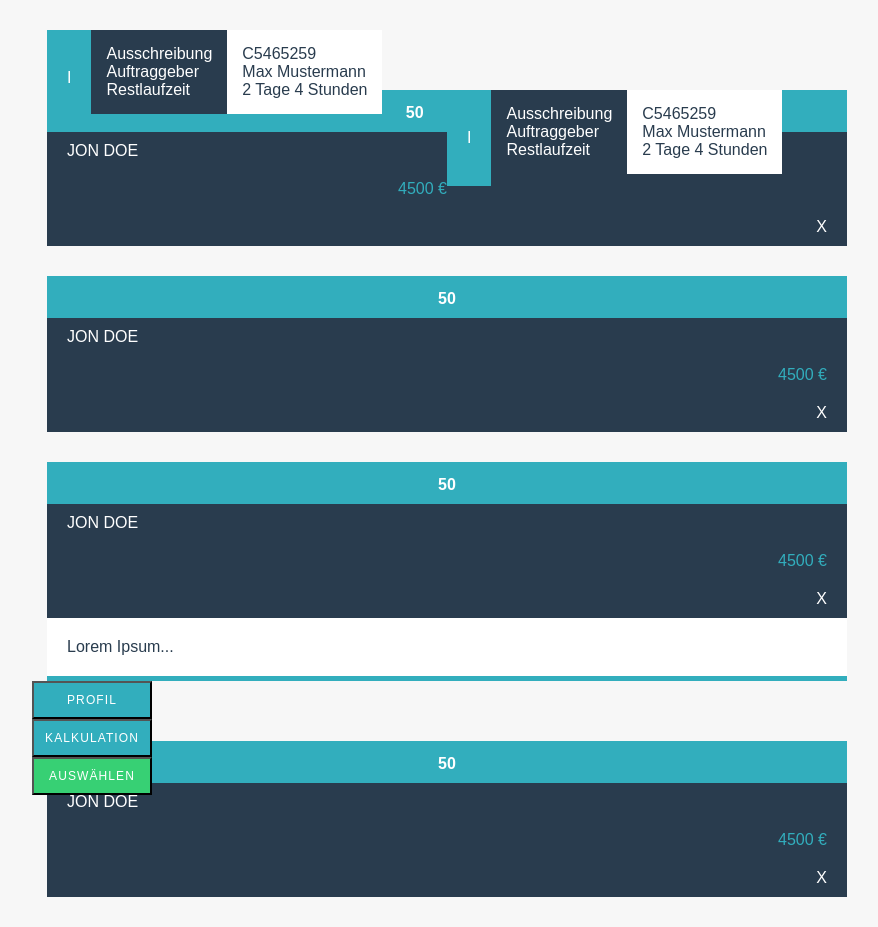
After one commit to Joekant/calculi, a PHP site: page /compare.html in a window 1280 px wide. The commit adds this page. Shown: the whole page, without its empty margins (193-1071 px from the left). Run offline with PHP 8.4, Linux system fonts and the light colour scheme; style sheets or scripts are compiled from the project's sources.

Commit message:
Update
- started with compare.html
- improved login.html

```diff
--- /dev/null
+++ b/html/compare.html
@@ -0,0 +1,114 @@
+<!doctype html>
+<html class="no-js" lang="en">
+  <head>
+    <meta charset="utf-8" />
+    <meta name="viewport" content="width=device-width, initial-scale=1.0" />
+    <title>Calculi - Landingpage</title>
+    <link rel="stylesheet" href="css/normalize.css" />
+
+    <link href='http://fonts.googleapis.com/css?family=Lato:100,200,300,400,700' rel='stylesheet' type='text/css'>
+
+    <link rel="stylesheet" href="css/foundation.css" />
+    <link rel="stylesheet" href="css/app.css" />
+    <script src="js/vendor/modernizr.js"></script>
+  </head>
+  <body>
+
+  <div class="container">
+
+
+     <div class="row">
+       <div class="medium-6 columns info half-padding">
+         <div class="box">
+           <div class="icon">I</div>
+           <div class="text">
+              Ausschreibung<br />
+              Auftraggeber<br />
+              Restlaufzeit<br />
+            </div>
+            <div class="value">
+              C5465259<br />
+              Max Mustermann<br />
+              2 Tage 4 Stunden<br />
+            </div>
+         </div>
+       </div>
+
+       <div class="medium-6 columns statistic half-padding">
+         <div class="box">
+           <div class="icon">I</div>
+           <div class="text">
+              Ausschreibung<br />
+              Auftraggeber<br />
+              Restlaufzeit<br />
+            </div>
+            <div class="value">
+              C5465259<br />
+              Max Mustermann<br />
+              2 Tage 4 Stunden<br />
+            </div>
+         </div>
+       </div>
+     </div>
+
+
+    <div class="item half-margin">
+     <div class="row">
+      <div class="medium-1 columns rating">50</div>
+      <div class="small-6 columns name">Jon Doe</div>
+      <div class="small-4 columns price">4500 €</div>
+      <div class="small-1 columns marker">X</div>
+     </div>
+    </div>
+
+    <div class="item half-margin">
+     <div class="row">
+      <div class="medium-1 columns rating">50</div>
+      <div class="small-6 columns name">Jon Doe</div>
+      <div class="small-4 columns price">4500 €</div>
+      <div class="small-1 columns marker">X</div>
+     </div>
+    </div>
+
+    <div class="item half-margin">
+     <div class="row">
+      <div class="medium-1 columns rating">50</div>
+      <div class="small-6 columns name">Jon Doe</div>
+      <div class="small-4 columns price">4500 €</div>
+      <div class="small-1 columns marker">X</div>
+     </div>
+      <div class="collapsed">
+      Lorem Ipsum...
+        <div class="buttons">
+          <div class="row">
+             <div class="small-4 columns"><button>Profil</button></div>
+             <div class="small-4 columns"><button>Kalkulation</button></div>
+             <div class="small-4 columns"><button class="green">Auswählen</button></div>
+           </div>
+        </div>
+      </div>
+    </div>
+
+
+
+    <div class="item half-margin">
+     <div class="row">
+      <div class="medium-1 columns rating">50</div>
+      <div class="small-6 columns name">Jon Doe</div>
+      <div class="small-4 columns price">4500 €</div>
+      <div class="small-1 columns marker">X</div>
+     </div>
+    </div>
+
+
+  </div>
+
+
+
+    <script src="js/vendor/jquery.js"></script>
+    <script src="js/foundation.min.js"></script>
+    <script>
+      $(document).foundation();
+    </script>
+  </body>
+</html>
--- a/html/css/app.css
+++ b/html/css/app.css
@@ -34,7 +34,7 @@ p {
 a:hover {
   color: #32aebd; }
 
-.button {
+button {
   background-color: #32aebd;
   color: white;
   margin: 0;
@@ -61,6 +61,10 @@ a:hover {
 .half-padding {
   padding-top: 30px;
   padding-bottom: 30px; }
+
+.half-margin {
+  margin-top: 30px;
+  margin-bottom: 30px; }
 
 .margin-top {
   margin-top: 60px; }
@@ -105,18 +109,17 @@ footer {
     width: 70px; }
   footer #social {
     margin-top: 35px;
-    text-align: right;
     text-transform: lowercase; }
+  footer #link {
+    margin-top: 35px;
+    text-transform: lowercase;
+    padding-bottom: 20px; }
+  footer a {
+    margin-left: 20px;
+    color: #f7f7f7; }
   footer span {
     color: #f7f7f7;
     padding-top: 20px; }
-  footer #link {
-    margin-top: 35px;
-    text-transform: lowercase;
-    text-align: left; }
-  footer a {
-    margin-left: 20px;
-    color: #f7f7f7; }
   footer #copyright {
     font-size: 0.8em;
     margin-top: 15px;
@@ -172,7 +175,7 @@ footer {
     line-height: 1; }
 
 /* -----------------------------------------
-   Loginform
+   Login Styles
 ----------------------------------------- */
 #login {
   width: 300px; }
@@ -183,7 +186,9 @@ footer {
     text-transform: uppercase;
     color: #565656; }
   #login #loginbutton {
-    width: 100%; }
+    width: 100%;
+    background-color: #32aebd;
+    text-transform: uppercase; }
   #login #loginlinks {
     text-transform: lowercase;
     font-size: 0.9em;
@@ -212,3 +217,69 @@ footer {
     background-color: #f7f7f7;
     border-bottom: 2px solid #32aebd;
     box-shadow: none; }
+
+/* -----------------------------------------
+   Compare Styles
+----------------------------------------- */
+.container {
+  max-width: 800px;
+  margin: 0px auto; }
+
+.box {
+  width: 400px; }
+  .box .icon,
+  .box .text,
+  .box .value {
+    float: left;
+    padding: 15px; }
+  .box .icon {
+    color: white;
+    background-color: #32aebd;
+    padding: 39px 20px; }
+  .box .text {
+    color: white;
+    background-color: #293c4e; }
+  .box .value {
+    background-color: white;
+    color: #293c4e; }
+
+.statistic {
+  float: right; }
+
+.item {
+  background-color: #293c4e;
+  border-top: 4px solid #32aebd;
+  color: white; }
+  .item .rating,
+  .item .name,
+  .item .price,
+  .item .marker {
+    padding: 10px 20px; }
+  .item .rating {
+    background-color: #32aebd;
+    text-align: center;
+    font-weight: bold; }
+  .item .name {
+    text-transform: uppercase; }
+  .item .price {
+    text-align: right;
+    color: #32aebd; }
+  .item .marker {
+    text-align: right; }
+
+.collapsed {
+  background-color: white;
+  color: #293c4e;
+  padding: 20px;
+  margin-bottom: 60px;
+  border-bottom: 5px solid #32aebd; }
+  .collapsed .buttons {
+    position: absolute;
+    padding-top: 25px;
+    margin-left: -35px; }
+  .collapsed button {
+    font-size: 12px;
+    width: 120px;
+    padding: 10px 10px; }
+  .collapsed .green {
+    background-color: #37d074; }
--- a/html/index.html
+++ b/html/index.html
@@ -13,7 +13,7 @@
     <script src="js/vendor/modernizr.js"></script>
   </head>
   <body>
-  <!-- Test -->
+
     <header>
         <div class="row">
           <div class="large-3 columns">
--- a/html/scss/app.scss
+++ b/html/scss/app.scss
@@ -18,6 +18,7 @@ $topbar-color:#ffffff;
 
 $cyan:#32aebd;
 $orange:#ff6c60;
+$green:#37d074;
 $lightgrey:#565656;
 
 $p_color:#272727;
@@ -77,7 +78,7 @@ a:hover {
 	color: $primary-color;
 }
 
-.button {
+button {
 	background-color:$primary-color;
 	color:white;
 	margin:0;
@@ -90,6 +91,7 @@ a:hover {
 /* -----------------------------------------
    Form Styles
 ----------------------------------------- */
+
 
 
 
@@ -113,6 +115,11 @@ a:hover {
 .half-padding {
 	padding-top:30px;
 	padding-bottom:30px;
+}
+
+.half-margin {
+	margin-top:30px;
+	margin-bottom:30px;
 }
 
 .margin-top {
@@ -175,27 +182,29 @@ footer {
 		width: 70px;
 	}
 
+
 	#social {
 		margin-top: 35px;
-		text-align: right;
+
 		text-transform: lowercase;
-	}
-
-	span {
-		color: $bg-color;
-		padding-top: 20px;
 	}
 
 	#link {
 		margin-top: 35px;
 		text-transform: lowercase;
-		text-align: left;
+		padding-bottom: 20px;
+
 	}
 
 		a {
 			margin-left: 20px;
 			color: $bg-color;
 		}
+
+	span {
+		color: $bg-color;
+		padding-top: 20px;
+	}
 
 	#copyright {
 		font-size: 0.8em;
@@ -282,7 +291,7 @@ footer {
 }
 
 /* -----------------------------------------
-   Loginform
+   Login Styles
 ----------------------------------------- */
 
 #login {
@@ -300,6 +309,8 @@ footer {
 
 	#loginbutton {
 		width: 100%;
+		background-color: $primary-color;
+		text-transform: uppercase;
 	}
 
 	#loginlinks {
@@ -344,10 +355,101 @@ footer {
 		border-bottom: 2px solid $primary-color;
 		box-shadow: none;
 	}
+}
 
+/* -----------------------------------------
+   Compare Styles
+----------------------------------------- */
 
+.container {
+	max-width:800px;
+	margin:0px auto;
+}
 
+.box {
+	width: 400px;
 
+	.icon,
+	.text,
+	.value {
+		float: left;
+		padding: 15px;
+	}
 
+	.icon {
+		color: white;
+		background-color: $primary-color;
+		padding: 39px 20px
+	}
+
+	.text {
+		color: white;
+		background-color: $secondary-color;
+	}
+
+	.value {
+		background-color: white;
+		color: $secondary-color;
+	}
 
 }
+
+.statistic {
+	float:right;
+}
+
+.item {
+	background-color: $secondary-color;
+	border-top: 4px solid $primary-color;
+	color: white;
+
+	.rating,
+	.name,
+	.price,
+	.marker {
+		padding: 10px 20px;
+	}
+
+	.rating {
+		background-color: $primary-color;
+		text-align: center;
+		font-weight: bold;
+	}
+
+	.name {
+		text-transform: uppercase;
+	}
+
+	.price {
+		text-align: right;
+		color: $primary-color;
+	}
+
+	.marker {
+		text-align: right;
+	}
+}
+
+.collapsed {
+	background-color: white;
+	color: $secondary-color;
+	padding: 20px;
+	margin-bottom: 60px;
+	border-bottom: 5px solid $primary-color;
+
+	.buttons {
+		position: absolute;
+		padding-top: 25px;
+		margin-left: -35px;
+	}
+
+	button {
+		font-size: 12px;
+		width: 120px;
+		padding: 10px 10px;
+	}
+
+	.green {
+		background-color: $green;
+	}
+}
```
